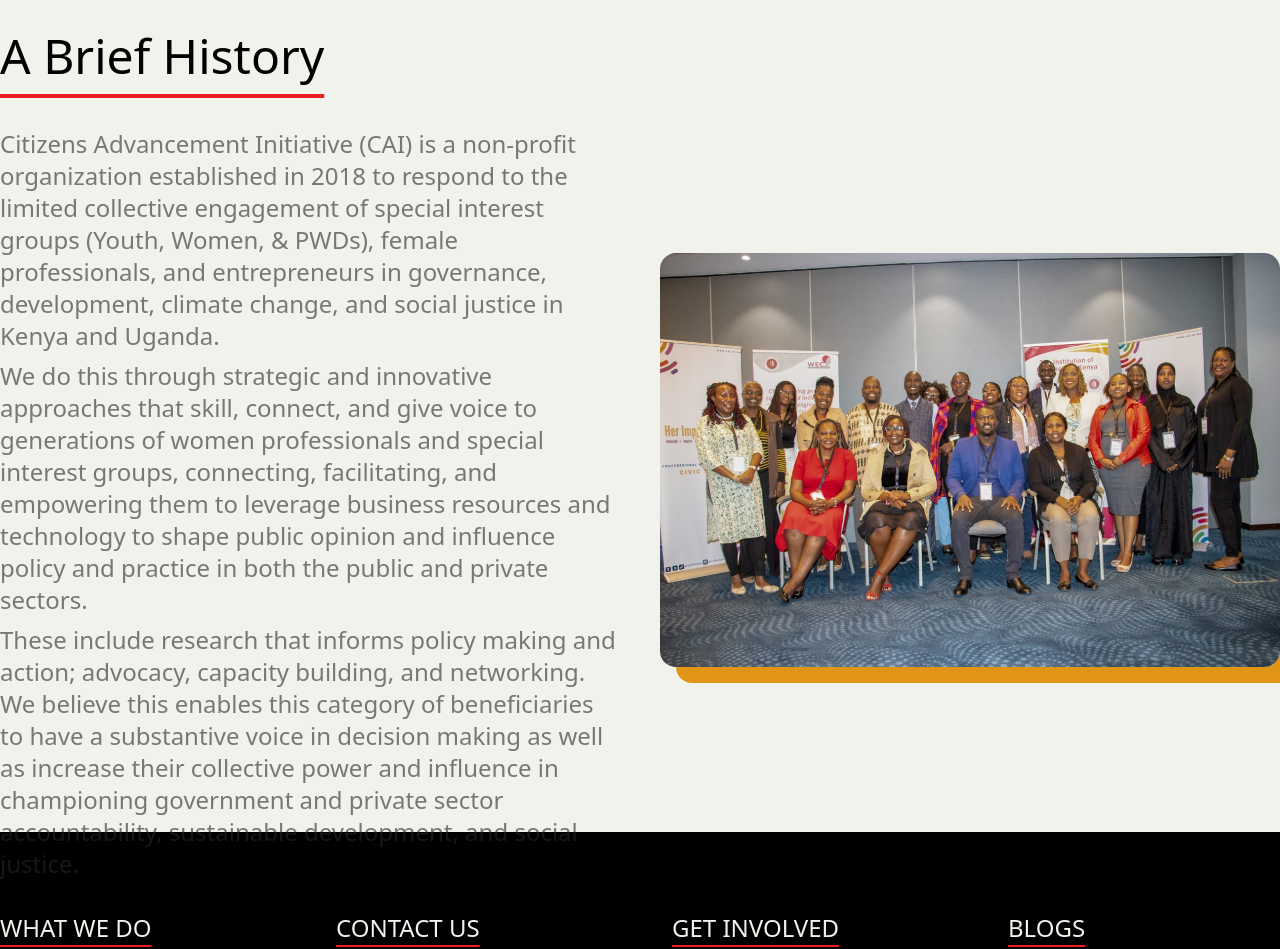
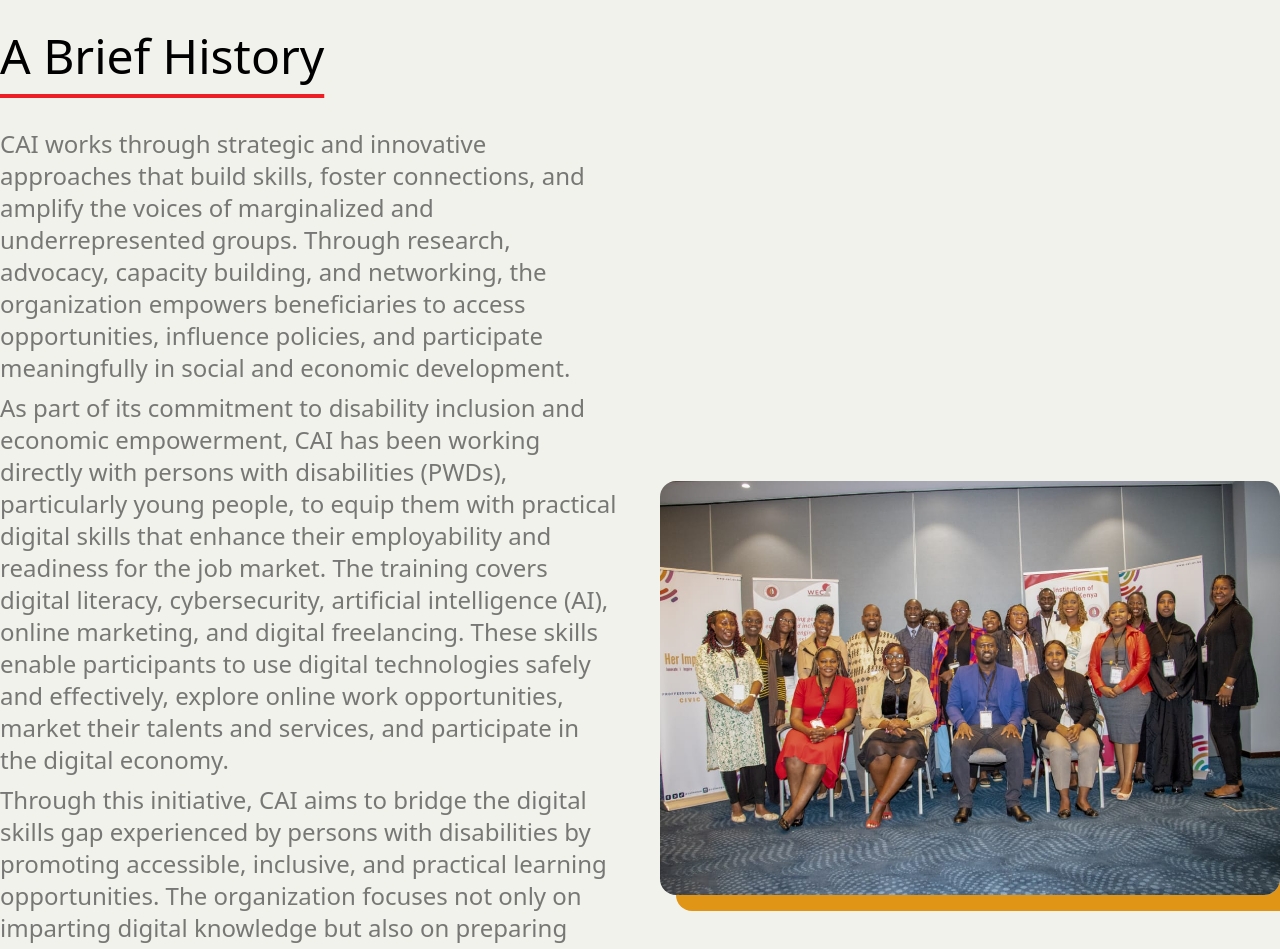
Before and after one commit to Citizen-Advancement-Initiative/cai-website, a Next.js app: page /about-us/foundation-history in a window 1280 px wide. Shown: the part 160-1109 px from the top of the page. Built offline with nearby package versions, Linux system fonts and the light colour scheme.

Commit message:
feat: update foundation history page

```diff
--- a/src/app/about-us/foundation-history/page.tsx
+++ b/src/app/about-us/foundation-history/page.tsx
@@ -4,33 +4,47 @@ import Image from "next/image";
 export default function FoundationHistory() {
   return (
     <Main>
-      <section className="max-w-[1400px] mx-auto  grid grid-cols-2 h-screen items-center gap-10 mt-24">
+      <section className="max-w-[1400px] mx-auto  grid grid-cols-2 min-h-screen mb-6 items-center gap-10 mt-24">
         <div className="flex flex-col justify-center">
           <h2 className="mb-12 text-5xl font-medium capitalize underline underline-offset-20 decoration-primary">
             A Brief History
           </h2>
           <p className="text-2xl text-foreground/60 mb-2">
-            Citizens Advancement Initiative (CAI) is a non-profit organization
-            established in 2018 to respond to the limited collective engagement
-            of special interest groups (Youth, Women, & PWDs), female
-            professionals, and entrepreneurs in governance, development, climate
-            change, and social justice in Kenya and Uganda.
+            CAI works through strategic and innovative approaches that build
+            skills, foster connections, and amplify the voices of marginalized
+            and underrepresented groups. Through research, advocacy, capacity
+            building, and networking, the organization empowers beneficiaries to
+            access opportunities, influence policies, and participate
+            meaningfully in social and economic development.
           </p>
           <p className="text-2xl text-foreground/60 mb-2">
-            We do this through strategic and innovative approaches that skill,
-            connect, and give voice to generations of women professionals and
-            special interest groups, connecting, facilitating, and empowering
-            them to leverage business resources and technology to shape public
-            opinion and influence policy and practice in both the public and
-            private sectors.{" "}
+            As part of its commitment to disability inclusion and economic
+            empowerment, CAI has been working directly with persons with
+            disabilities (PWDs), particularly young people, to equip them with
+            practical digital skills that enhance their employability and
+            readiness for the job market. The training covers digital literacy,
+            cybersecurity, artificial intelligence (AI), online marketing, and
+            digital freelancing. These skills enable participants to use digital
+            technologies safely and effectively, explore online work
+            opportunities, market their talents and services, and participate in
+            the digital economy.
           </p>
           <p className="text-2xl text-foreground/60 mb-2">
-            These include research that informs policy making and action;
-            advocacy, capacity building, and networking. We believe this enables
-            this category of beneficiaries to have a substantive voice in
-            decision making as well as increase their collective power and
-            influence in championing government and private sector
-            accountability, sustainable development, and social justice.
+            Through this initiative, CAI aims to bridge the digital skills gap
+            experienced by persons with disabilities by promoting accessible,
+            inclusive, and practical learning opportunities. The organization
+            focuses not only on imparting digital knowledge but also on
+            preparing beneficiaries to pursue employment, freelance assignments,
+            entrepreneurship, and other income-generating opportunities. By
+            connecting digital skills development to real-world opportunities,
+            CAI contributes to building a more inclusive digital workforce where
+            persons with disabilities can participate, compete, and thrive.
+          </p>
+          <p className="text-2xl text-foreground/60 mb-2">
+            CAI continues to advance its mission of empowering special interest
+            groups through technology, capacity building, and inclusive
+            development, ensuring that persons with disabilities are not left
+            behind in the rapidly evolving digital economy.
           </p>
         </div>
 
```
